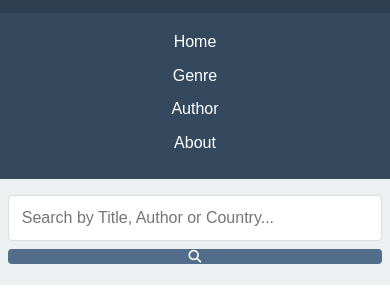
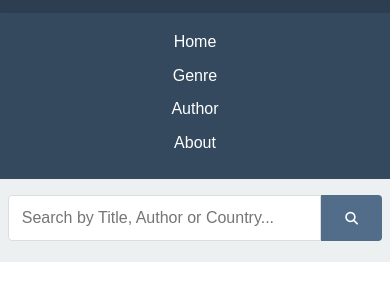
Before and after one commit to sinthia-akter/web-app-library-project, a plain HTML site: page index.html in a window 390 px wide. Shown: the part 91-382 px from the top of the page. Drawn offline with nearby package versions, Linux system fonts and the light colour scheme.

Commit message:
Modified style.css

```diff
--- a/style.css
+++ b/style.css
@@ -238,14 +238,18 @@ body {
     .search-section {
         padding: 1rem 0;
     }
+    /* Keep search input and button side by side on mobile */
     .search-container {
-        flex-direction: column;
-        gap: 8px;
+        flex-direction: row;
+        gap: 0;
     }
     .search-container input,
     .search-container button {
-        width: 100%;
-        border-radius: 4px;
+        width: auto;
+        border-radius: 4px 0 0 4px;
+    }
+    .search-container button {
+        border-radius: 0 4px 4px 0;
     }
     .books-container {
         flex-direction: column;
```
